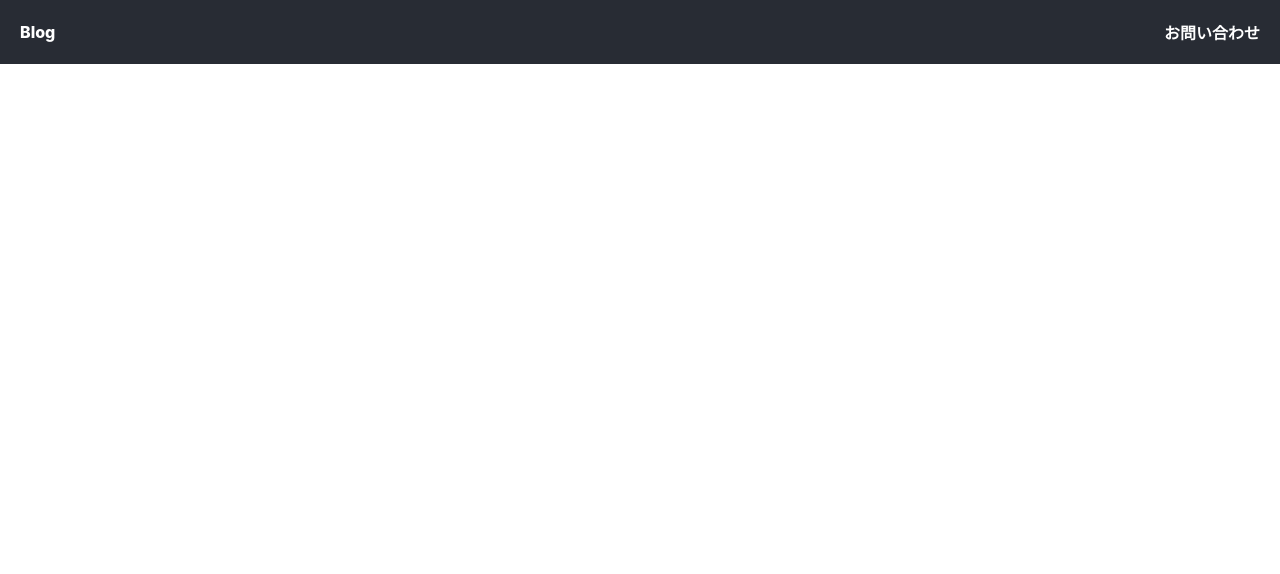
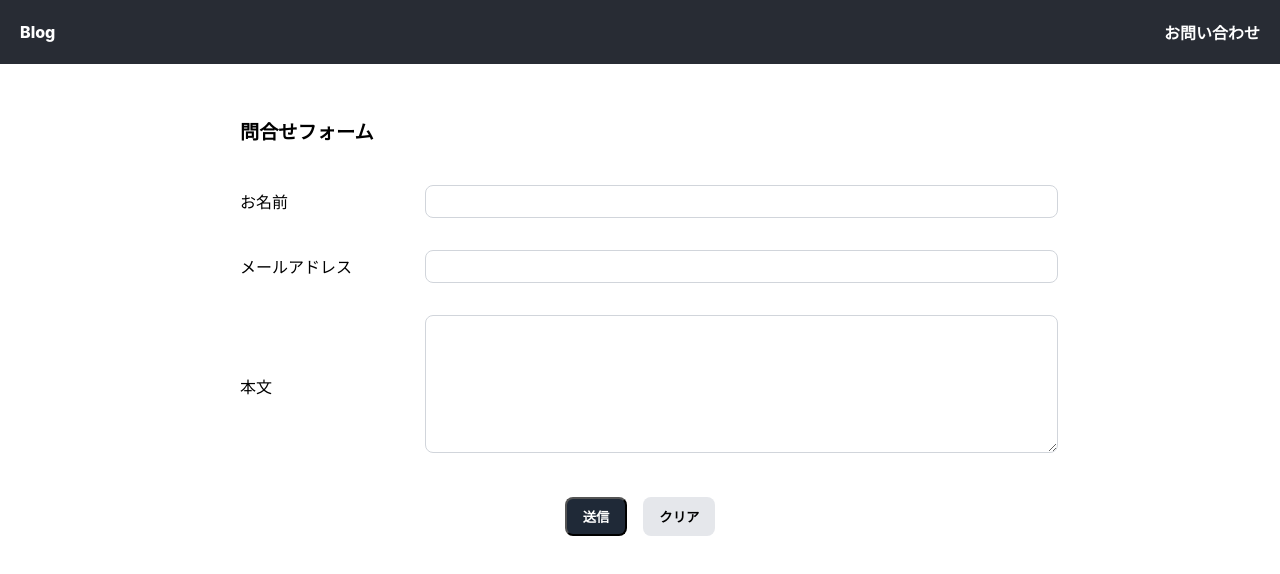
Before and after one commit to kodai9263/react-practice, a React (Create React App) app: page /contact in a window 1280 px wide. Before the commit this address had no page. Shown: the top 574 px of the page. Built offline with nearby package versions, Linux system fonts and the light colour scheme.

Commit message:
課題4の実装

```diff
--- a/package.json
+++ b/package.json
@@ -3,15 +3,18 @@
   "version": "0.1.0",
   "private": true,
   "dependencies": {
+    "@hookform/resolvers": "^5.2.1",
     "@testing-library/dom": "^10.4.0",
     "@testing-library/jest-dom": "^6.6.4",
     "@testing-library/react": "^16.3.0",
     "@testing-library/user-event": "^13.5.0",
     "react": "^19.1.0",
     "react-dom": "^19.1.0",
+    "react-hook-form": "^7.62.0",
     "react-router-dom": "^7.7.1",
     "react-scripts": "5.0.1",
-    "web-vitals": "^2.1.4"
+    "web-vitals": "^2.1.4",
+    "yup": "^1.7.0"
   },
   "scripts": {
     "start": "react-scripts start",
--- a/src/App.jsx
+++ b/src/App.jsx
@@ -2,6 +2,7 @@ import { Route, Routes } from 'react-router-dom';
 import Home from './components/Home';
 import PostDetail from './components/PostDetail';
 import Header from './components/Header';
+import Form from './form/Form';
 
 function App() {
   return (
@@ -9,6 +10,7 @@ function App() {
       <Header />
       <Routes>
         <Route path='/' element={<Home />} />
+        <Route path='contact' element={<Form />} />
         <Route path='/posts/:id' element={<PostDetail />} />
       </Routes>
     </>
--- a/src/components/Header.jsx
+++ b/src/components/Header.jsx
@@ -5,7 +5,7 @@ export default function Header() {
   return (
     <header className={classes.header}>
       <Link to="/" className={classes.headerLink}>Blog</Link>
-      <Link  className={classes.headerLink}>お問い合わせ</Link>
+      <Link to="/contact" className={classes.headerLink}>お問い合わせ</Link>
     </header>
   );
 }
--- /dev/null
+++ b/src/form/Form.jsx
@@ -0,0 +1,61 @@
+import classes from "./Form.module.css";
+import { useForm } from "react-hook-form";
+import { yupResolver } from "@hookform/resolvers/yup";
+import * as yup from "yup";
+import Input from "./Input";
+import Textarea from "./Textarea";
+
+const schema = yup.object({
+  name: yup
+    .string()
+    .required("お名前は必須です。")
+    .max(30, "お名前は30文字以内で入力してください。"),
+  email: yup
+    .string()
+    .required("メールアドレスは必須です。")
+    .email("有効なメールアドレスを入力してください。"),
+  context: yup
+    .string()
+    .required("本文は必須です。")
+    .max(500, "本文は500文字以内で入力してください。")
+});
+
+export default function Form() {
+  const { register, handleSubmit, reset, formState: { errors, isSubmitting } } = useForm({
+    resolver: yupResolver(schema),
+  });
+
+  const onSubmit = async (data) => {
+    const res = await fetch("https://1hmfpsvto6.execute-api.ap-northeast-1.amazonaws.com/dev/contacts",{
+      method: "POST",
+      headers: {
+        "Content-Type": "application/json"
+      },
+      body: JSON.stringify({
+        name: data.name,
+        email: data.email,
+        context: data.context
+      })
+    });
+    alert("送信しました");
+    reset();
+  }
+
+  const handleClear = () => reset();
+
+
+  return (
+    <div className={classes.container}>
+      <h1 className={classes.title}>問合せフォーム</h1>
+      <form onSubmit={handleSubmit(onSubmit)} noValidate>
+        <Input id="name" type="text" label="お名前" register={register} error={errors.name} disabled={isSubmitting} />
+        <Input id="email" type="text" label="メールアドレス" register={register} error={errors.email} disabled={isSubmitting} />
+        <Textarea id="context" type="text" label="本文" rows="8" register={register} error={errors.context} disabled={isSubmitting} />
+        <div className={classes.buttonContainer}>
+          <button type="submit" className={classes.submitButton}>送信</button>
+          <button type="button" onClick={handleClear} className={classes.clearButton}>クリア</button>
+        </div>
+      </form>
+    </div>
+  );
+}
--- /dev/null
+++ b/src/form/Form.module.css
@@ -0,0 +1,36 @@
+.container {
+  padding-bottom: 2.5rem;
+  padding-top: 2.5rem;
+  max-width: 800px;
+  margin-left: auto;
+  margin-right: auto;
+}
+
+.title {
+  font-weight: 700;
+  font-size: larger;
+  margin-bottom: 2.5rem;
+}
+
+.buttonContainer {
+  display: flex;
+  justify-content: center;
+  margin-top: 40px;
+}
+
+.submitButton {
+  color: white;
+  font-weight: 700;
+  padding: 8px 16px;
+  background-color: rgb(31, 41, 55);
+  border-radius: 8px;
+  margin-right: 16px;
+}
+
+.clearButton {
+  font-weight: 700;
+  padding: 8px 16px;
+  background-color: rgb(229, 231, 235);
+  border: rgb(229, 231, 235);
+  border-radius: 8px;
+}
--- /dev/null
+++ b/src/form/Input.jsx
@@ -0,0 +1,14 @@
+import classes from "./Input.module.css"
+
+export default function Input(props) {
+  return(
+    <div className={classes.formContainer}>
+      <label htmlFor={props.id} className={classes.label}>{props.label}</label>
+      <div className={classes.inputContainer}>
+        <input name={props.id} id={props.id} type={props.type}
+          {...props.register(props.id)} disabled={props.disabled} className={classes.input} />
+        {props.error && <div className={classes.errorMessage}>{props.error.message}</div>}
+      </div>
+    </div>
+  );
+}
--- /dev/null
+++ b/src/form/Input.module.css
@@ -0,0 +1,28 @@
+.formContainer {
+  display: flex;
+  justify-content: space-between;
+  align-items: center;
+  margin-bottom: 32px;
+}
+
+.label {
+  width: 240px;
+}
+
+.inputContainer {
+  width: 100%;
+}
+
+.input {
+  padding: 8px;
+  border: 1px solid rgb(209, 213, 219);
+  border-radius: 8px;
+  width: 100%;
+  color: #000;
+}
+
+.errorMessage {
+  color: rgb(185, 28, 28);
+  font-size: 14px;
+  line-height: 20px;
+}
--- /dev/null
+++ b/src/form/Textarea.jsx
@@ -0,0 +1,14 @@
+import classes from "./Textarea.module.css";
+
+export default function Textarea(props) {
+  return(
+    <div className={classes.formContainer}>
+      <label htmlFor={props.id} className={classes.label}>本文</label>
+      <div className={classes.inputContainer}>
+        <textarea id={props.id} rows={props.rows}
+          {...props.register(props.id)} disabled={props.disabled} className={classes.textarea}></textarea>
+        {props.error && <div className={classes.errorMessage}>{props.error.message}</div>}
+      </div>
+    </div>
+  );
+}
--- /dev/null
+++ b/src/form/Textarea.module.css
@@ -0,0 +1,30 @@
+.formContainer {
+  display: flex;
+  justify-content: space-between;
+  align-items: center;
+  margin-bottom: 32px;
+}
+
+.label {
+  width: 240px;
+}
+
+.inputContainer {
+  width: 100%;
+}
+
+.textarea{
+  padding: 8px;
+  border: 1px solid rgb(209, 213, 219);
+  border-radius: 8px;
+  border-width: 1px;
+  width: 100%;
+  resize: vertical;
+  color: #000;
+}
+
+.errorMessage {
+  color: rgb(185, 28, 28);
+  font-size: 14px;
+  line-height: 20px;
+}
```
Also changed, not shown: 1 other file (tests, documents, lock files or other folders).
